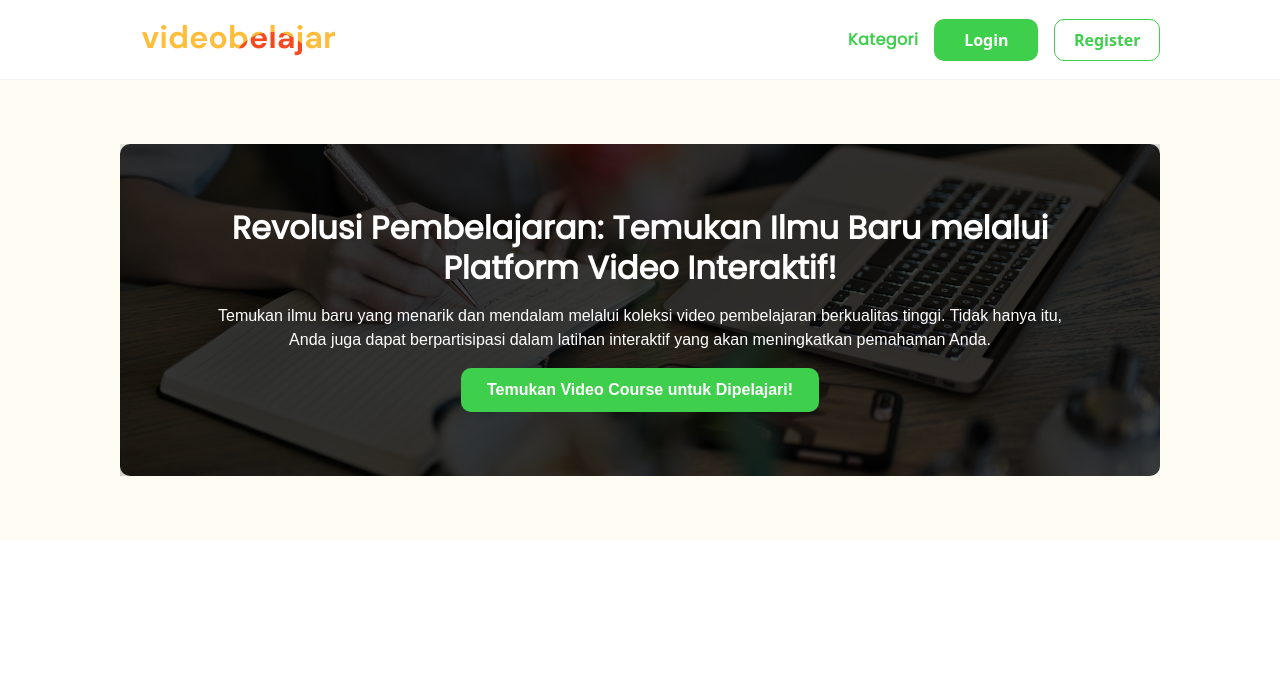
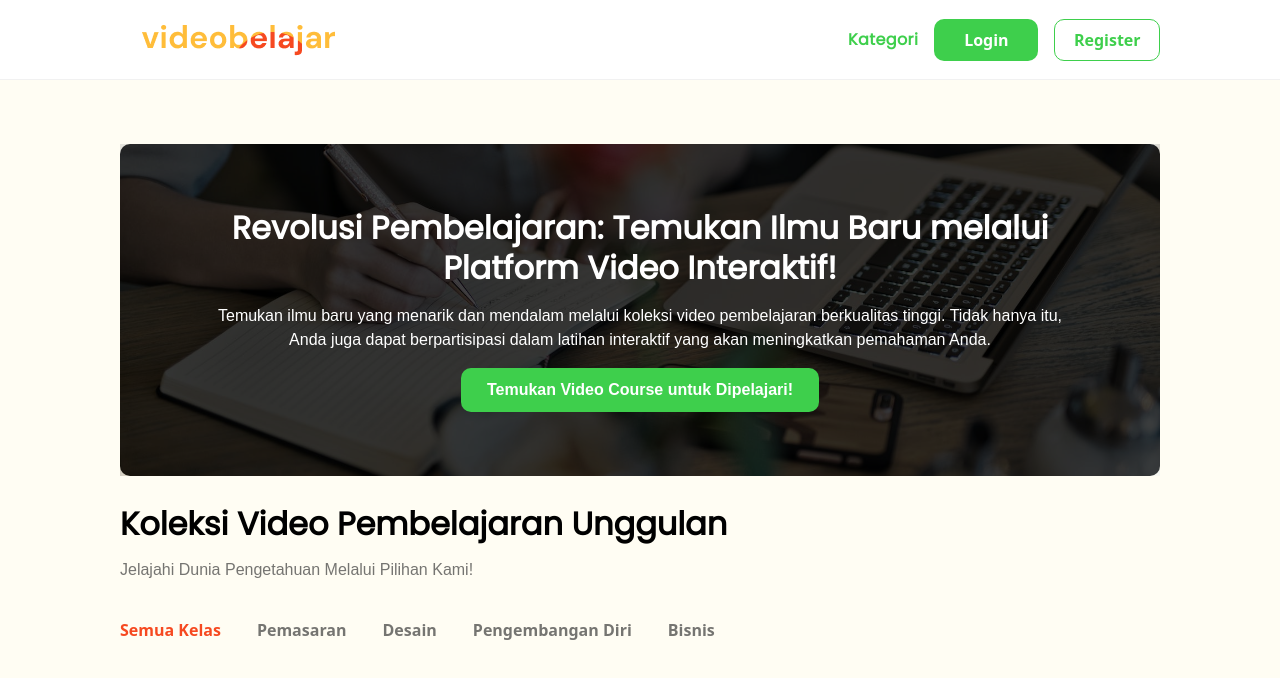
Before and after one commit to AdityaDifa/mission-intermediate-2-frontend, a React (Vite) app: page / in a window 1280 px wide. Shown: the top 678 px of the page. Built offline with nearby package versions, Linux system fonts and the light colour scheme; a web font is replaced by a local one.

Commit message:
scroll categories done

```diff
--- a/src/assets/components/buttons/NormalButton.tsx
+++ b/src/assets/components/buttons/NormalButton.tsx
@@ -1,9 +1,10 @@
 type TNormalButton = {
   label: string;
   color: string;
+  action: () => void;
 };
 
-export function NormalButton({ label, color }: TNormalButton) {
+export function NormalButton({ label, color, action }: TNormalButton) {
   const colors = {
     green: {
       button: "bg-[#3ECF4C] rounded-[10px] px-[26px] py-[10px] w-fit",
@@ -12,7 +13,7 @@ export function NormalButton({ label, color }: TNormalButton) {
   } as const;
   const style = colors[color as keyof typeof colors] || colors.green;
   return (
-    <button className={style.button}>
+    <button className={style.button} onClick={action}>
       <p className={style.text}>{label}</p>
     </button>
   );
--- /dev/null
+++ b/src/assets/components/design/ScrollCategories.tsx
@@ -0,0 +1,37 @@
+type TScrollCategories = {
+  category: string;
+  setCategories: React.Dispatch<React.SetStateAction<string>>;
+};
+export default function ScrollCategories({
+  category,
+  setCategories,
+}: TScrollCategories) {
+  const categories: string[] = [
+    "Semua Kelas",
+    "Pemasaran",
+    "Desain",
+    "Pengembangan Diri",
+    "Bisnis",
+  ];
+  const style: string[] = ["text-[#F64920]", "text-[#333333AD]"];
+
+  function ButtonCategory({ label }: { label: string }) {
+    return (
+      <button
+        className={`text-base md:text-4 font-semibold w-fit py-3 pr-9 whitespace-nowrap cursor-pointer ${
+          category === label ? style[0] : style[1]
+        }`}
+        onClick={() => setCategories(label)}
+      >
+        {label}
+      </button>
+    );
+  }
+  return (
+    <div className="flex overflow-x-auto">
+      {categories.map((category) => (
+        <ButtonCategory label={category} />
+      ))}
+    </div>
+  );
+}
--- a/src/assets/pages/DashboardPage.tsx
+++ b/src/assets/pages/DashboardPage.tsx
@@ -4,9 +4,12 @@ import NavbarLayout from "../layouts/features/NavbarLayout";
 import boardInformationImage from "../images/background-images/board-information-dashboard.jpg";
 import { useNavigate } from "react-router-dom";
 import { NormalButton } from "../components/buttons/NormalButton";
+import { useState } from "react";
+import ScrollCategories from "../components/design/scrollCategories";
 
 export default function DashboardPage() {
   const isLogin = localStorage.getItem("isLogin") === "true";
+  const [category, setCategories] = useState("Semua Kelas");
   const navigate = useNavigate();
   return (
     <>
@@ -26,8 +29,18 @@ export default function DashboardPage() {
           <NormalButton
             label="Temukan Video Course untuk Dipelajari!"
             color="green"
+            action={() => navigate(0)}
           />
         </BoardInformation>
+        <div className="flex flex-col gap-2.5">
+          <h1 className="text-[24px] md:text-[32px] font-semibold">
+            Koleksi Video Pembelajaran Unggulan
+          </h1>
+          <p className="gray text-[14px] md:text-[16px] ">
+            Jelajahi Dunia Pengetahuan Melalui Pilihan Kami!
+          </p>
+        </div>
+        <ScrollCategories category={category} setCategories={setCategories} />
       </DashboardLayout>
     </>
   );
```
